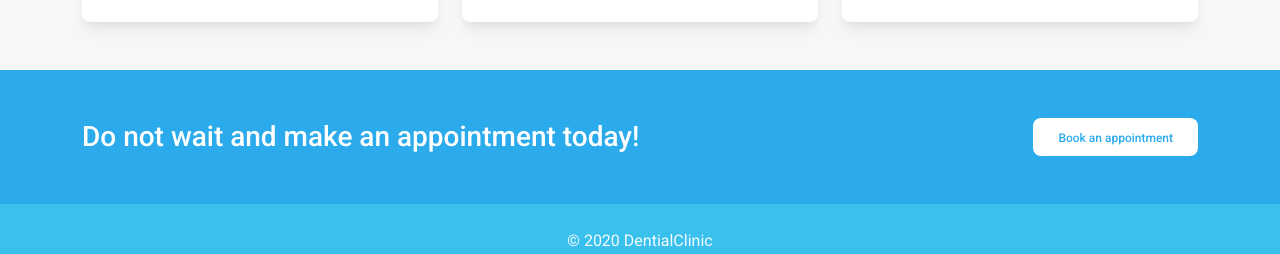
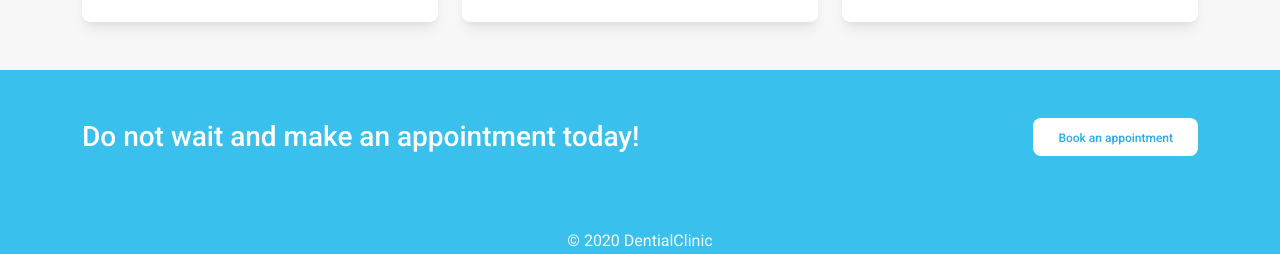
Before and after one commit to johanssonfridamaria/GruppB, a Vue app in the folder app/: page / in a window 1280 px wide. Shown: the part 2279-2533 px from the top of the page. Built offline with nearby package versions, Linux system fonts and the light colour scheme.

Commit message:
changed bg to bg-info and removed bg-blue class

```diff
--- a/app/src/components/Appointment/Appointment.vue
+++ b/app/src/components/Appointment/Appointment.vue
@@ -1,5 +1,5 @@
 <template>
-  <div class="py-5 bg-blue">
+  <div class="py-5 bg-info">
     <div class="container">
       <div class="row justify-content-between align-items-center">
         <div
@@ -24,9 +24,6 @@ export default {};
 </script>
 
 <style scoped>
-.bg-blue {
-  background: #2baaec;
-}
 .btn {
   box-shadow: none !important;
   text-transform: none !important;
```
